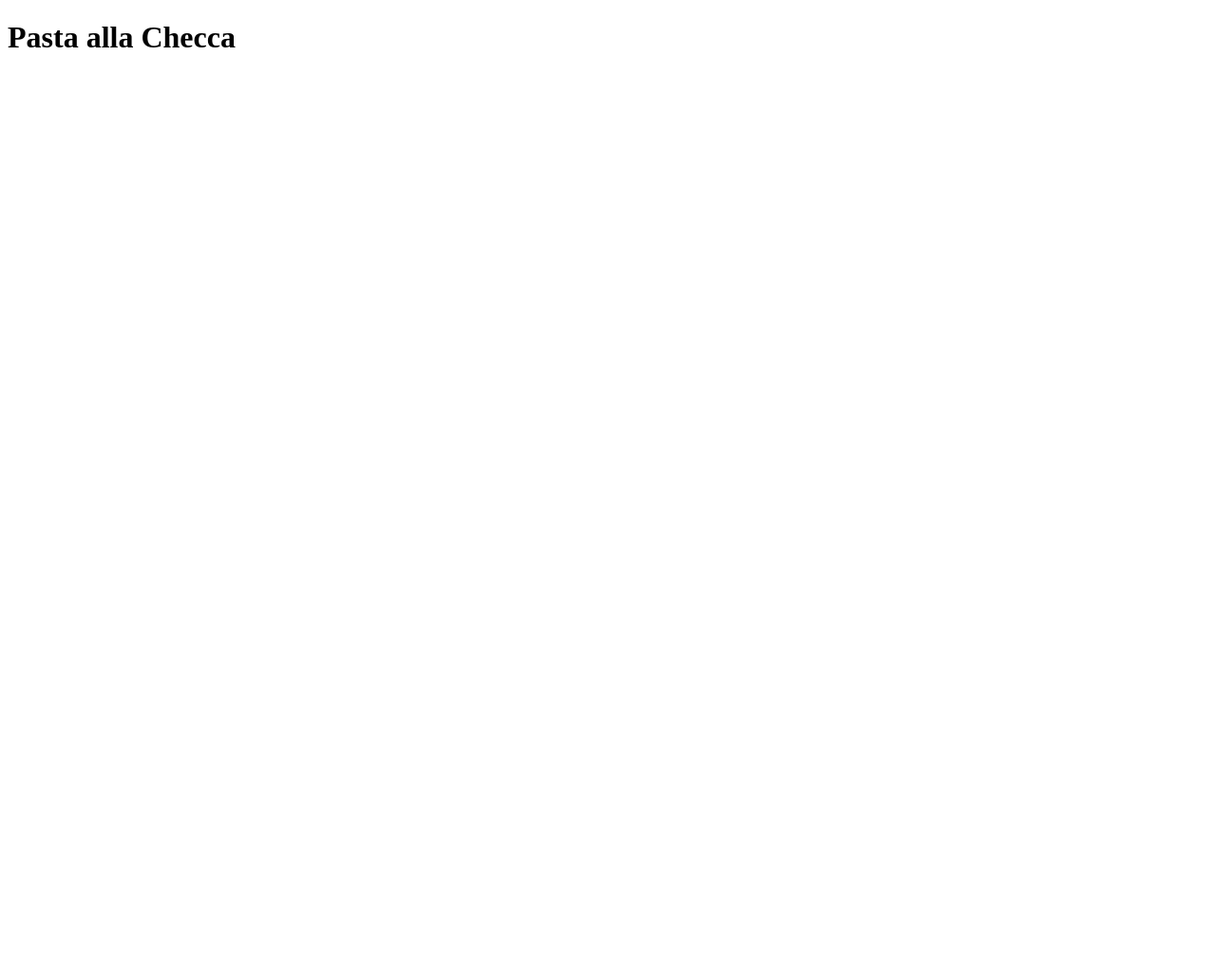
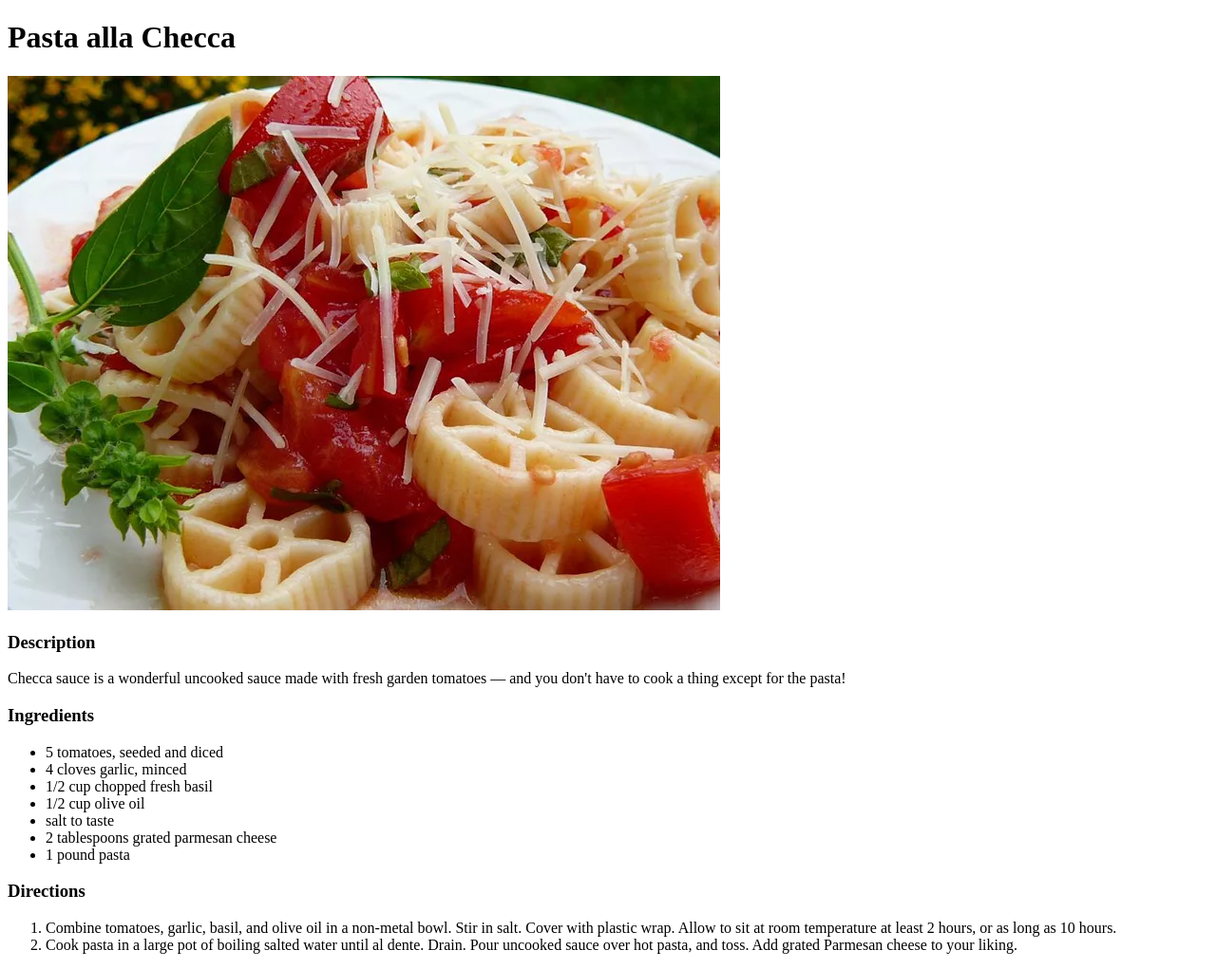
Before and after one commit to SophianLithoson/odin-recipes, a plain HTML site: page recipes/checca.html in a window 1280 px wide. Shown: the whole page at 95% size. Before the commit the page ends 800 px from the top, so only its background shows below. Drawn offline with Linux system fonts and the light colour scheme.

Commit message:
filled out first recipe

```diff
--- a/recipes/checca.html
+++ b/recipes/checca.html
@@ -7,5 +7,28 @@
 </head>
 <body>
     <h1>Pasta alla Checca</h1>
+    <img src="./pasta_alla_checca.webp">
+        <h3>Description</h3>
+        <p>Checca sauce is a wonderful uncooked sauce made with fresh garden tomatoes —
+            and you don't have to cook a thing except for the pasta!</p>
+        <h3>Ingredients</h3>
+        <ul>
+            <li>5 tomatoes, seeded and diced</li>
+            <li>4 cloves garlic, minced</li>
+            <li>1/2 cup chopped fresh basil</li>
+            <li>1/2 cup olive oil</li>
+            <li>salt to taste</li>
+            <li>2 tablespoons grated parmesan cheese</li>
+            <li>1 pound pasta</li>
+        </ul>
+        <h3>Directions</h3>
+        <ol>
+            <li>Combine tomatoes, garlic, basil, and olive oil in a non-metal bowl.
+                Stir in salt. Cover with plastic wrap. Allow to sit at room temperature
+                at least 2 hours, or as long as 10 hours.</li>
+            <li>Cook pasta in a large pot of boiling salted water until al dente. Drain.
+                Pour uncooked sauce over hot pasta, and toss. Add grated Parmesan cheese
+                to your liking.</li>
+        </ol>
 </body>
 </html>
```
Also changed, not shown: index.html (+1 -0 lines), recipes/pasta_alla_checca.webp (added).
